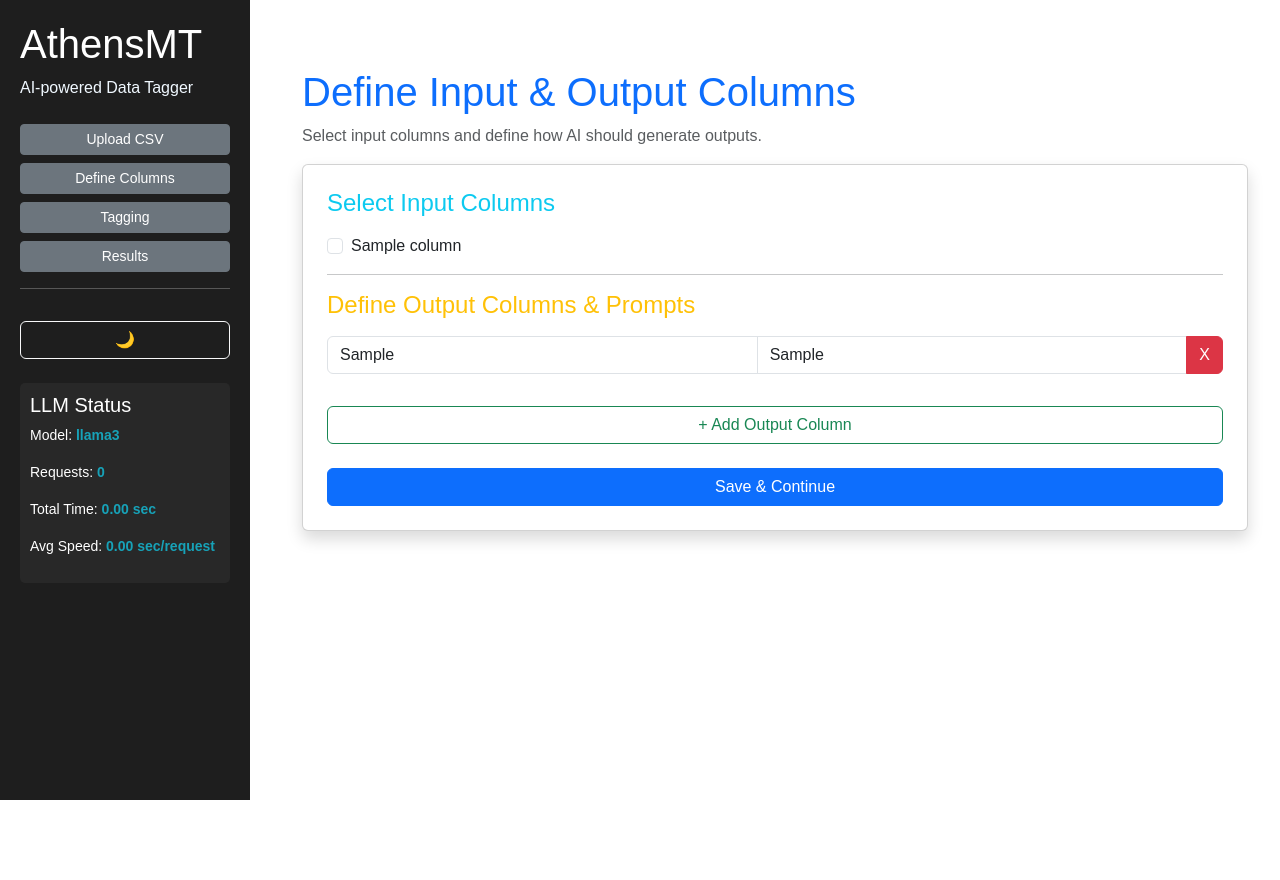
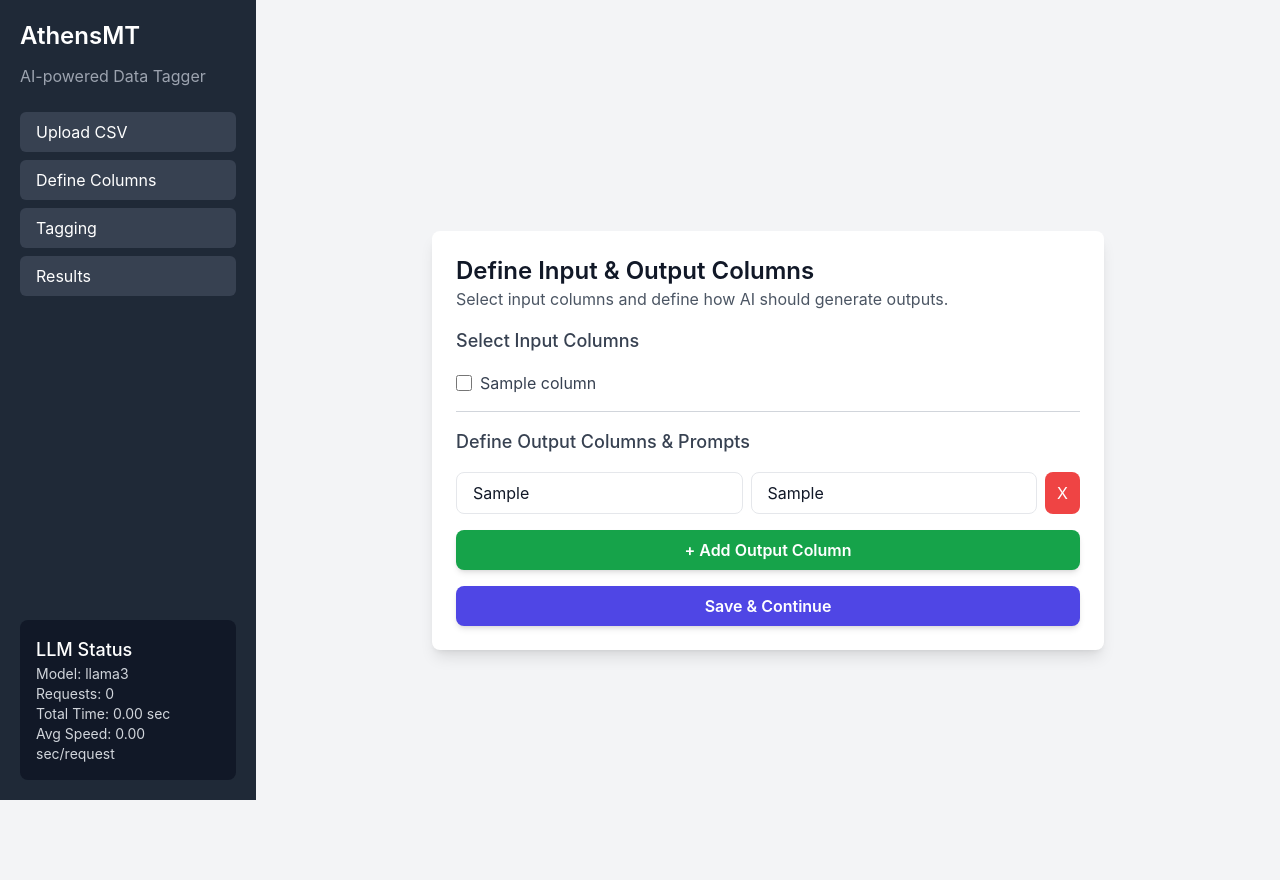
Before and after one commit to ictashik/OpenDataTagger, a Django app: template AthensMT/tagger_app/templates/define_columns.html in a window 1280 px wide. Before the commit the page ends 800 px from the top, so only its background shows below. Run offline with Django 5.2, Linux system fonts and the light colour scheme; the template is opened without the code that fills it: most values are stand-ins (such as "Sample title", 1, 10 or a date in 2020); some libraries are stand-ins or nearby versions.

Commit message:
UI ShadCN

```diff
--- a/AthensMT/tagger_app/templates/base.html
+++ b/AthensMT/tagger_app/templates/base.html
@@ -5,109 +5,49 @@
     <meta name="viewport" content="width=device-width, initial-scale=1.0">
     <title>AthensMT - AI Tagger</title>
 
-    <!-- Bootstrap 5 (CDN) -->
-    <link href="https://cdn.jsdelivr.net/npm/bootstrap@5.3.0/dist/css/bootstrap.min.css" rel="stylesheet">
+    <!-- Tailwind CSS (shadcn-like UI) -->
+    <script src="https://cdn.tailwindcss.com"></script>
 
-    <!-- Custom Styles -->
     <style>
         body {
-            font-family: 'Arial', sans-serif;
+            font-family: 'Inter', sans-serif;
             transition: background-color 0.3s, color 0.3s;
         }
         .dark-mode {
             background-color: #121212;
             color: #e0e0e0;
         }
-        .sidebar {
-            width: 250px;
-            height: 100vh;
-            background-color: #1E1E1E;
-            position: fixed;
-            padding: 20px;
-            color: white;
-        }
-        .main-content {
-            margin-left: 270px;
-            padding: 20px;
-        }
-        .log-container {
-            max-height: 300px;
-            overflow-y: auto;
-            background: black;
-            padding: 10px;
-            border-radius: 5px;
-            font-family: monospace;
-            font-size: 14px;
-        }
-        .progress-bar {
-            height: 6px;
-            background: #007bff;
-            transition: width 0.3s ease-in-out;
-        }
-        .llm-status {
-            font-size: 14px;
-            margin-top: 15px;
-            padding: 10px;
-            background: #282828;
-            border-radius: 5px;
-        }
-        .llm-status span {
-            font-weight: bold;
-            color: #17a2b8;
-        }
     </style>
 </head>
-<body class="light-mode">
+<body class="bg-gray-100 dark:bg-gray-900 text-gray-900 dark:text-gray-200">
 
     <!-- Sidebar -->
-    <div class="sidebar">
-        <h1 class="text-white">AthensMT</h1>
-        <p class="text" style="color: aliceblue;">AI-powered Data Tagger</p>
-        <nav class="mt-4">
-            <a href="/" class="btn btn-secondary btn-sm d-block mb-2">Upload CSV</a>
-            <a href="/define-columns/" class="btn btn-secondary btn-sm d-block mb-2">Define Columns</a>
-            <a href="/tagging/" class="btn btn-secondary btn-sm d-block mb-2">Tagging</a>
-            <a href="/results/" class="btn btn-secondary btn-sm d-block">Results</a>
-        </nav>
-        <hr>
-        <button class="btn btn-outline-light w-100 mt-3" onclick="toggleDarkMode()">🌙 </button>
-
-        <div class="llm-status mt-4">
-            <h5 class="text-white">LLM Status</h5>
-            <p>Model: <span id="llm-model">N/A</span></p>
-            <p>Requests: <span id="llm-requests">0</span></p>
-            <p>Total Time: <span id="llm-total-time">0 sec</span></p>
-            <p>Avg Speed: <span id="llm-speed">0 sec/request</span></p>
+    <div class="fixed w-64 h-screen bg-gray-800 text-white p-5 flex flex-col justify-between">
+        <div>
+            <h1 class="text-2xl font-semibold mb-3">AthensMT</h1>
+            <p class="text-gray-400">AI-powered Data Tagger</p>
+            <nav class="mt-6 space-y-2">
+                <a href="/" class="block px-4 py-2 rounded-md bg-gray-700 hover:bg-gray-600">Upload CSV</a>
+                <a href="/define-columns/" class="block px-4 py-2 rounded-md bg-gray-700 hover:bg-gray-600">Define Columns</a>
+                <a href="/tagging/" class="block px-4 py-2 rounded-md bg-gray-700 hover:bg-gray-600">Tagging</a>
+                <a href="/results/" class="block px-4 py-2 rounded-md bg-gray-700 hover:bg-gray-600">Results</a>
+            </nav>
         </div>
 
-        <script>
-            async function updateLLMStats() {
-                try {
-                    let response = await fetch('/llm_status/');
-                    let data = await response.json();
-
-                    document.getElementById("llm-model").innerText = data.model;
-                    document.getElementById("llm-requests").innerText = data.requests;
-                    document.getElementById("llm-total-time").innerText = data.total_time;
-                    document.getElementById("llm-speed").innerText = data.avg_speed;
-
-                } catch (error) {
-                    console.error("Error fetching LLM stats:", error);
-                }
-            }
-
-            setInterval(updateLLMStats, 5000);
-            updateLLMStats();
-        </script>
+        <!-- LLM Stats -->
+        <div class="p-4 bg-gray-900 rounded-lg text-gray-300">
+            <h5 class="text-lg font-medium text-white">LLM Status</h5>
+            <p class="text-sm">Model: <span id="llm-model">N/A</span></p>
+            <p class="text-sm">Requests: <span id="llm-requests">0</span></p>
+            <p class="text-sm">Total Time: <span id="llm-total-time">0 sec</span></p>
+            <p class="text-sm">Avg Speed: <span id="llm-speed">0 sec/request</span></p>
+        </div>
     </div>
 
     <!-- Main Content -->
-    <div class="main-content">
+    <div class="ml-64 p-10">
         {% block content %}{% endblock %}
     </div>
-
-    <!-- Bootstrap JS (for interactions) -->
-    <script src="https://cdn.jsdelivr.net/npm/bootstrap@5.3.0/dist/js/bootstrap.bundle.min.js"></script>
 
     <script>
         function toggleDarkMode() {
@@ -120,8 +60,24 @@
             document.body.classList.add('dark-mode');
         }
 
+        // Function to fetch and update LLM stats every 2 seconds
+        async function updateLLMStats() {
+            try {
+                let response = await fetch('/llm_status/');
+                let data = await response.json();
 
+                document.getElementById("llm-model").innerText = data.model;
+                document.getElementById("llm-requests").innerText = data.requests;
+                document.getElementById("llm-total-time").innerText = data.total_time;
+                document.getElementById("llm-speed").innerText = data.avg_speed;
+
+            } catch (error) {
+                console.error("Error fetching LLM stats:", error);
+            }
+        }
+
+        setInterval(updateLLMStats, 2000);
+        updateLLMStats();
     </script>
-
 </body>
 </html>
--- a/AthensMT/tagger_app/templates/define_columns.html
+++ b/AthensMT/tagger_app/templates/define_columns.html
@@ -1,47 +1,46 @@
 {% extends "base.html" %}
 
 {% block content %}
-<div class="container mt-5">
-    <h1 class="text-primary">Define Input & Output Columns</h1>
-    <p class="text-muted">Select input columns and define how AI should generate outputs.</p>
+<div class="flex justify-center items-center min-h-screen">
+    <div class="bg-white dark:bg-gray-800 p-6 rounded-lg shadow-lg w-full max-w-2xl">
+        <h1 class="text-2xl font-semibold text-gray-900 dark:text-gray-100">Define Input & Output Columns</h1>
+        <p class="text-gray-600 dark:text-gray-400 mb-4">Select input columns and define how AI should generate outputs.</p>
 
-    <div class="card p-4 mt-3 shadow">
-        <form method="post">
+        <form method="post" class="space-y-4">
             {% csrf_token %}
 
             <!-- Input Columns Section -->
-            <h4 class="mb-3 text-info">Select Input Columns</h4>
-            {% for column in columns %}
-                <div class="form-check">
-                    <input class="form-check-input" type="checkbox" name="input_columns" value="{{ column }}"
-                           id="input_{{ column }}" {% if column in request.session.input_columns %}checked{% endif %}>
-                    <label class="form-check-label" for="input_{{ column }}">
-                        {{ column }}
-                    </label>
-                </div>
-            {% endfor %}
+            <h4 class="text-lg font-medium text-gray-700 dark:text-gray-300">Select Input Columns</h4>
+            <div class="space-y-2">
+                {% for column in columns %}
+                    <div class="flex items-center space-x-2">
+                        <input type="checkbox" name="input_columns" value="{{ column }}" id="input_{{ column }}"
+                               class="w-4 h-4 text-indigo-600 border-gray-300 rounded focus:ring-indigo-500 dark:bg-gray-900"
+                               {% if column in request.session.input_columns %}checked{% endif %}>
+                        <label for="input_{{ column }}" class="text-gray-700 dark:text-gray-300">{{ column }}</label>
+                    </div>
+                {% endfor %}
+            </div>
 
-            <hr>
+            <hr class="border-gray-300 dark:border-gray-600">
 
             <!-- Output Columns Section -->
-            <h4 class="mb-3 text-warning">Define Output Columns & Prompts</h4>
-            <div id="output-column-container">
+            <h4 class="text-lg font-medium text-gray-700 dark:text-gray-300">Define Output Columns & Prompts</h4>
+            <div id="output-column-container" class="space-y-3">
                 {% for entry in config_data %}
-                    <div class="output-column mb-3">
-                        <div class="input-group">
-                            <input type="text" name="output_column" class="form-control" value="{{ entry.OutputColumn }}" placeholder="Column Name" required>
-                            <input type="text" name="prompt_template" class="form-control" value="{{ entry.PromptTemplate }}" placeholder="Prompt (e.g., Check if food is veg or non-veg)" required>
-                            <button type="button" class="btn btn-danger remove-column">X</button>
-                        </div>
+                    <div class="output-column flex space-x-2">
+                        <input type="text" name="output_column" class="flex-1 px-4 py-2 border rounded-lg dark:bg-gray-900 dark:border-gray-600" value="{{ entry.OutputColumn }}" placeholder="Column Name" required>
+                        <input type="text" name="prompt_template" class="flex-1 px-4 py-2 border rounded-lg dark:bg-gray-900 dark:border-gray-600" value="{{ entry.PromptTemplate }}" placeholder="Prompt (e.g., Check if food is veg or non-veg)" required>
+                        <button type="button" class="px-3 py-2 text-white bg-red-500 rounded-lg remove-column">X</button>
                     </div>
                 {% endfor %}
             </div>
 
             <!-- Add Output Column Button -->
-            <button type="button" class="btn btn-outline-success w-100 mt-3" id="add-output-column">+ Add Output Column</button>
+            <button type="button" id="add-output-column" class="w-full bg-green-600 hover:bg-green-700 text-white font-semibold py-2 px-4 rounded-lg shadow-md transition">+ Add Output Column</button>
 
             <!-- Submit Button -->
-            <button type="submit" class="btn btn-primary w-100 mt-4">Save & Continue</button>
+            <button type="submit" class="w-full bg-indigo-600 hover:bg-indigo-700 text-white font-semibold py-2 px-4 rounded-lg shadow-md transition mt-3">Save & Continue</button>
         </form>
     </div>
 </div>
@@ -50,13 +49,11 @@
     document.getElementById("add-output-column").addEventListener("click", function () {
         let container = document.getElementById("output-column-container");
         let newField = document.createElement("div");
-        newField.classList.add("output-column", "mb-3");
+        newField.classList.add("output-column", "flex", "space-x-2", "mt-3");
         newField.innerHTML = `
-            <div class="input-group">
-                <input type="text" name="output_column" class="form-control" placeholder="Column Name" required>
-                <input type="text" name="prompt_template" class="form-control" placeholder="Prompt (e.g., Check if food is veg or non-veg)" required>
-                <button type="button" class="btn btn-danger remove-column">X</button>
-            </div>
+            <input type="text" name="output_column" class="flex-1 px-4 py-2 border rounded-lg dark:bg-gray-900 dark:border-gray-600" placeholder="Column Name" required>
+            <input type="text" name="prompt_template" class="flex-1 px-4 py-2 border rounded-lg dark:bg-gray-900 dark:border-gray-600" placeholder="Prompt (e.g., Check if food is veg or non-veg)" required>
+            <button type="button" class="px-3 py-2 text-white bg-red-500 rounded-lg remove-column">X</button>
         `;
         container.appendChild(newField);
 
@@ -68,7 +65,7 @@
         let removeButtons = document.querySelectorAll(".remove-column");
         removeButtons.forEach(button => {
             button.onclick = function () {
-                this.parentElement.parentElement.remove();
+                this.parentElement.remove();
             };
         });
     }
```
Also changed, not shown: AthensMT/tagger_app/templates/results.html (+25 -29 lines), AthensMT/tagger_app/templates/tagging.html (+23 -23 lines), AthensMT/tagger_app/templates/upload.html (+13 -13 lines).
